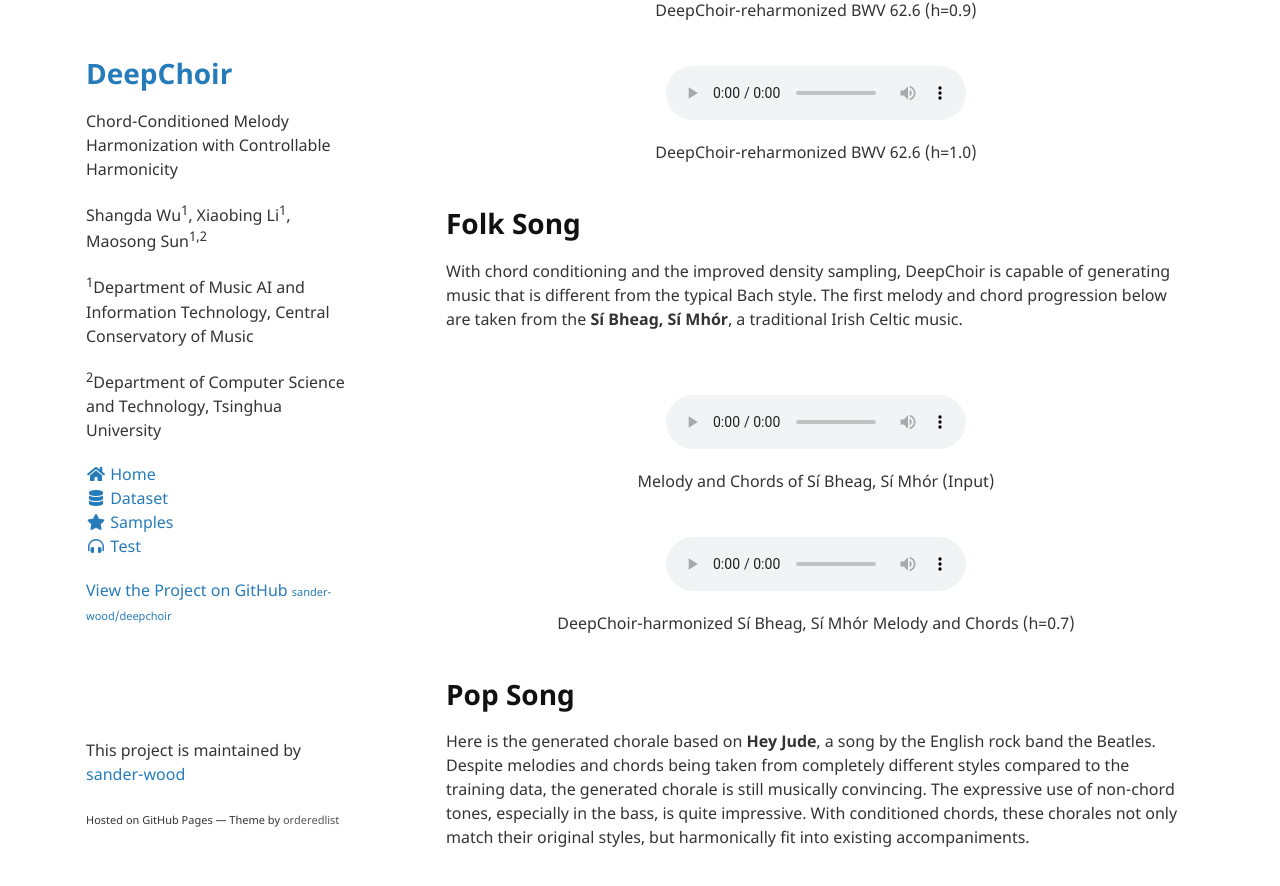
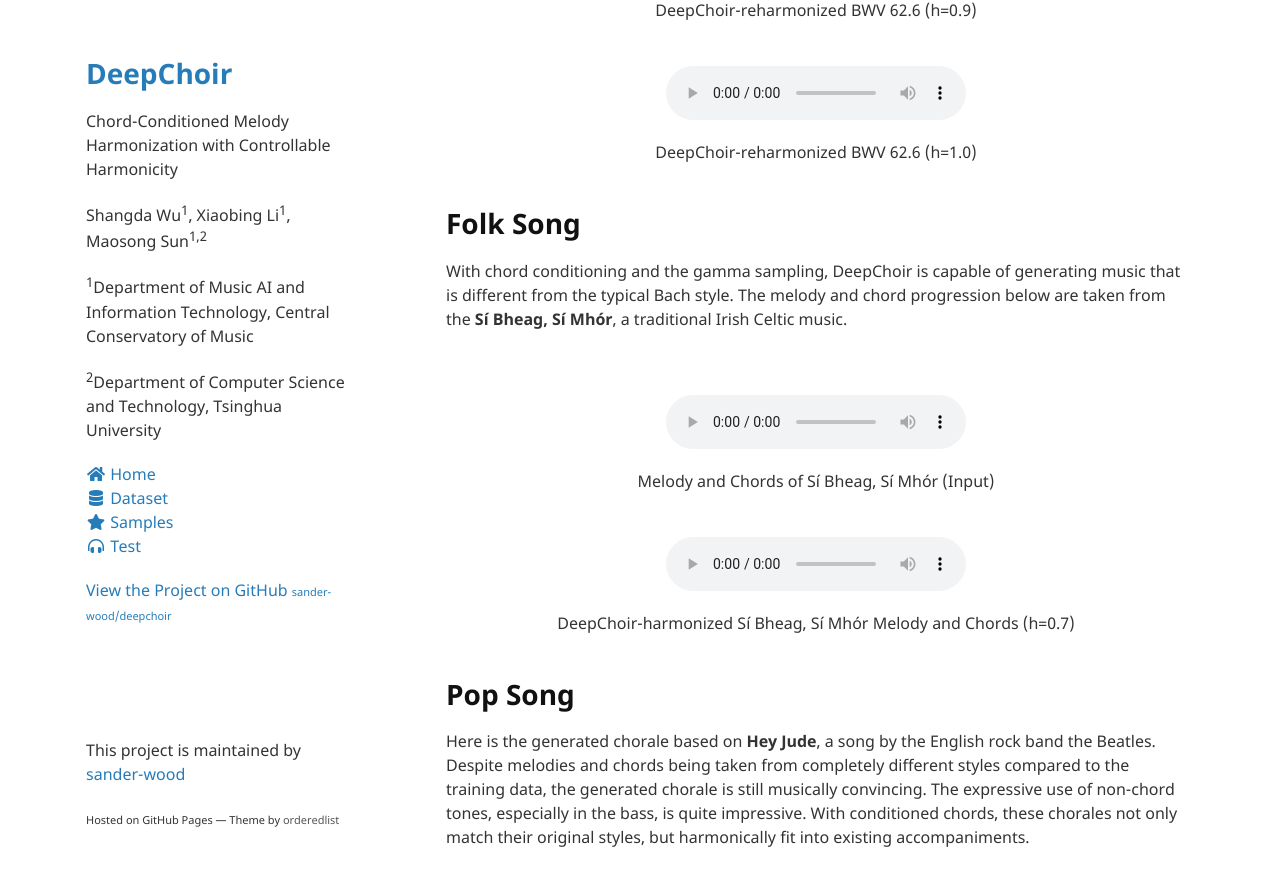
Before and after one commit to sander-wood/deepchoir, a Jekyll site: the page built from samples.md, in a window 1280 px wide and 900 px high, scrolled down 1173 px. Shown: the top 886 px of the window. Built offline with Jekyll 4.4.1, drawn with Linux system fonts in a browser that asks for light colours; nearby versions of some CDN libraries.

Commit message:
Update samples.md

```diff
--- a/samples.md
+++ b/samples.md
@@ -34,7 +34,7 @@
 <br>
 
 # Folk Song
-With chord conditioning and the improved density sampling, DeepChoir is capable of generating music that is different from the typical Bach style. The first melody and chord progression below are taken from the **Sí Bheag, Sí Mhór**, a traditional Irish Celtic music.
+With chord conditioning and the gamma sampling, DeepChoir is capable of generating music that is different from the typical Bach style. The melody and chord progression below are taken from the **Sí Bheag, Sí Mhór**, a traditional Irish Celtic music.
 
 <br>
 <audio id="audio_9" src="samples/folk/Sí_Bheag,_Sí_Mhór_(input).mp3" type="audio/mpeg" controls controlsList="nodownload">Your browser does not support the audio element.</audio>
```
